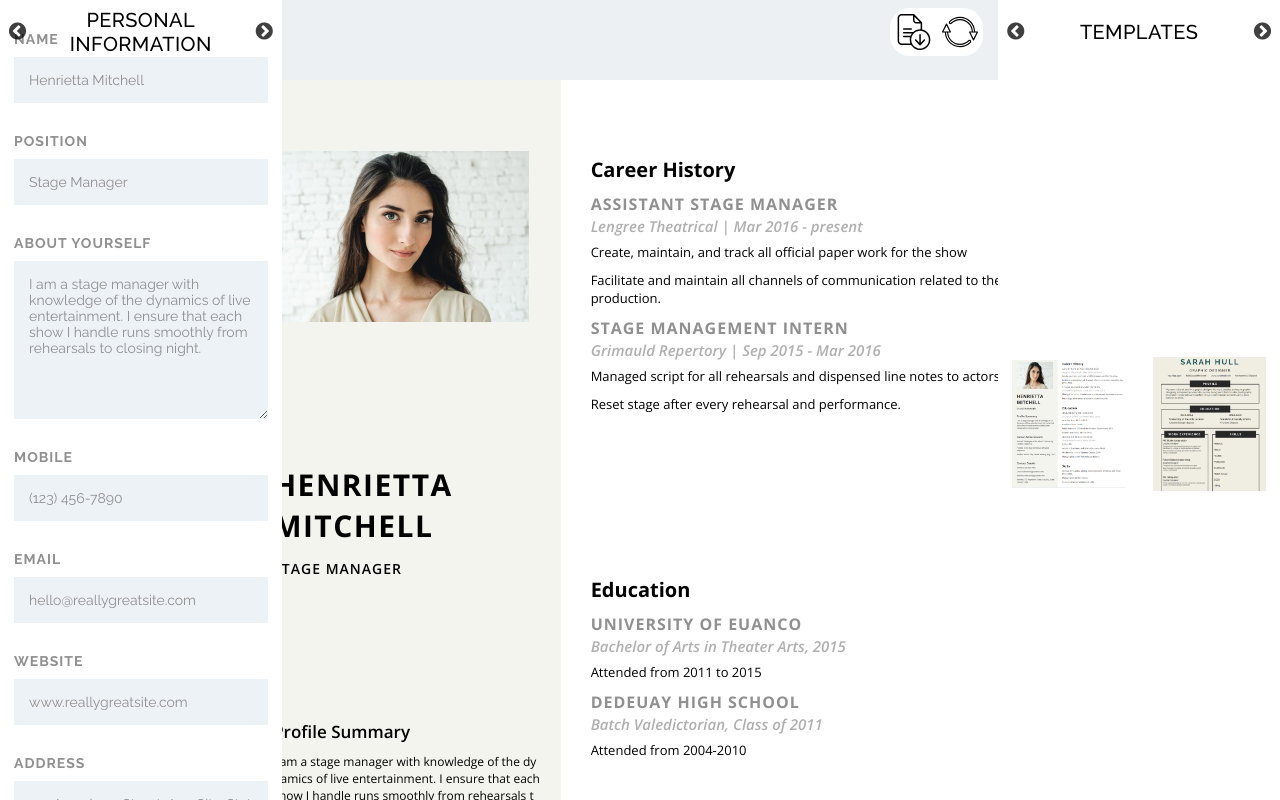
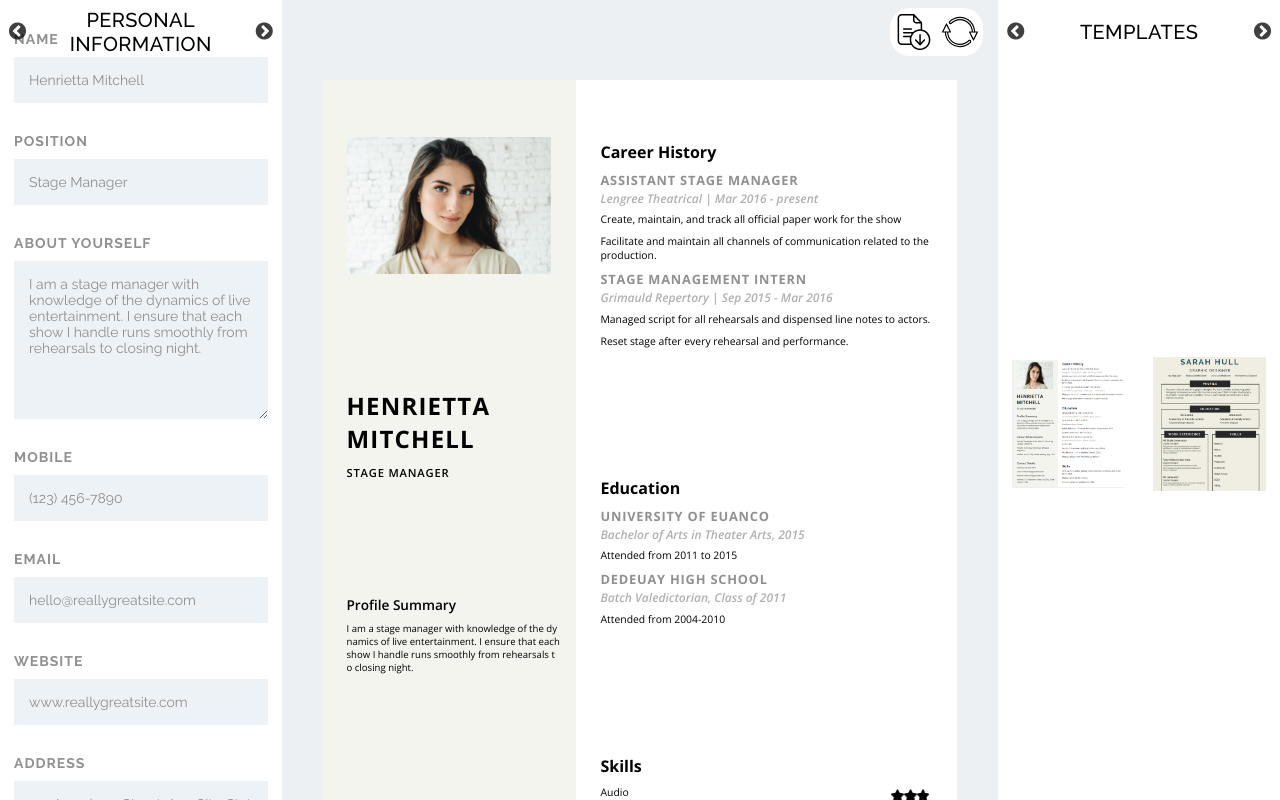
Before and after one commit to CodingMaven1/ProResume, a React (Create React App) app: page / in a window 1280 px wide. Built offline with nearby package versions, Linux system fonts and the light colour scheme.

Commit message:
Fixed the zoom issue

```diff
--- a/src/Containers/PdfViewer/PdfViewer.jsx
+++ b/src/Containers/PdfViewer/PdfViewer.jsx
@@ -47,8 +47,10 @@ class PdfViewer extends React.Component {
 
         return(
             <div className="PdfViewer">
-                <div id="capture">
-                    {userTemplate}
+                <div style={{zoom: 0.8}}>
+                    <div id="capture">
+                        {userTemplate}
+                    </div>
                 </div>
                 <div className="PdfViewer--Options">
                     <div className="PdfViewer--OptionsContainer">
```
